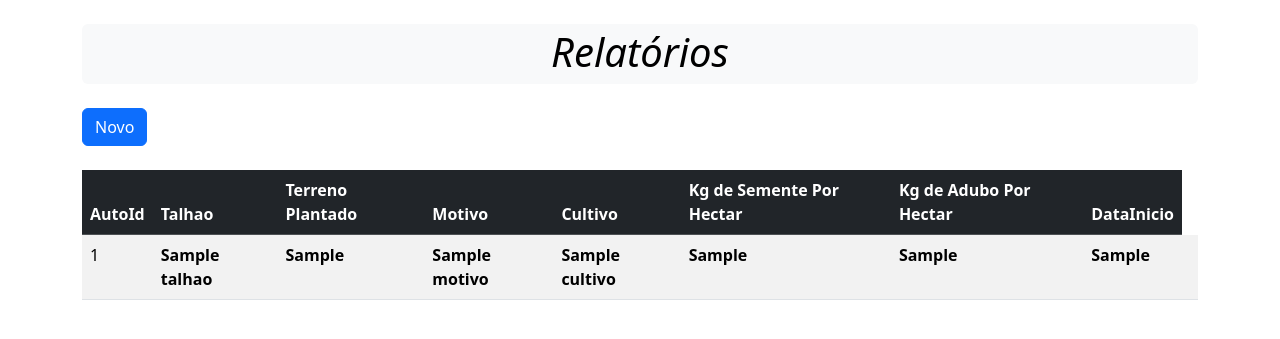
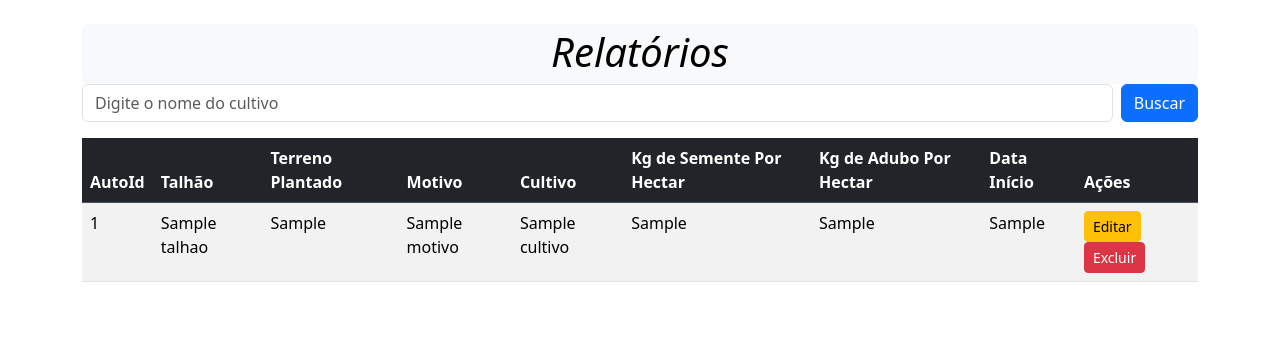
Before and after one commit to LorentzDiogo/farm-app, a Laravel app: template resources/views/relatorios/index.blade.php in a window 1280 px wide. Shown: the part 93-432 px from the top of the page. Run offline with Laravel 12, Linux system fonts and the light colour scheme; the template is opened without the code that fills it: most values are stand-ins (such as "Sample title", 1, 10 or a date in 2020).

Commit message:
Ajuste de Relatórios V1

```diff
--- a/resources/views/relatorios/index.blade.php
+++ b/resources/views/relatorios/index.blade.php
@@ -12,46 +12,54 @@
         <div class="badge bg-light text-black text-center" style="width: 100%; height: 60px">
             <h1><i>Relatórios</i></h1>
         </div>
-			<br>
-			<br>
 
-			<form action="/relatorios/cadastro" method="get">
-				<button type="submit" class="btn btn-primary">Novo</button>
+        <!-- Formulário de busca por cultivo -->
+        <form action="{{ route('relatorios') }}" method="GET" class="mb-3 d-flex">
+            <input type="text" name="cultivo" class="form-control me-2" placeholder="Digite o nome do cultivo">
+            <button type="submit" class="btn btn-primary">Buscar</button>
         </form>
-			<br>
 
         <table class="table table-striped table-hover" cellspacing="0" width="100%">
             <thead class="table-dark">
-              	<tr >
+                <tr>
                     <th>AutoId</th>
-					<th>Talhao</th>
+                    <th>Talhão</th>
                     <th>Terreno Plantado</th>
                     <th>Motivo</th>
                     <th>Cultivo</th>
                     <th>Kg de Semente Por Hectar</th>
                     <th>Kg de Adubo Por Hectar</th>
-					<th>DataInicio</th>
-
+                    <th>Data Início</th>
+                    <th>Ações</th>
+                </tr>
             </thead>
             <tbody>
+            @if (count($resultado) > 0)
                 @foreach($resultado as $x)
                     <tr>
                         <td scope="row">{{ $x->Autoid }}</td>
-					<th>{{ $x->Talhao }}</th>
-					<th>{{ $x->TerrenoPlantado }}</th>
-					<th>{{ $x->Motivo }}</th>
-					<th>{{ $x->Cultivo }}</th>
-					<th>{{ $x->Q_Semente_H }}</th>
-					<th>{{ $x->Q_Adubo_H }}</th>
-					<th>{{ $x->DataInicio }}</th>
-					<td >
-
+                        <td>{{ $x->Talhao }}</td>
+                        <td>{{ $x->TerrenoPlantado }}</td>
+                        <td>{{ $x->Motivo }}</td>
+                        <td>{{ $x->Cultivo }}</td>
+                        <td>{{ $x->Q_Semente_H }}</td>
+                        <td>{{ $x->Q_Adubo_H }}</td>
+                        <td>{{ $x->DataInicio }}</td>
+                        <td>
+                            <a href="/relatorios/editar/{{ $x->Autoid }}" class="btn btn-warning btn-sm">Editar</a>
+                            <a href="/relatorios/excluir/{{ $x->Autoid }}" class="btn btn-danger btn-sm" onclick="return confirm('Tem certeza que deseja excluir este relatório?');">Excluir</a>
                         </td>
                     </tr>
                 @endforeach
+            @else
+                <tr>
+                    <td colspan="9" class="text-center">Nenhum relatório encontrado.</td>
+                </tr>
+            @endif
             </tbody>
         </table>
+    </div>
 
-		</div>
+    <script src="./bootstrap/js/bootstrap.bundle.min.js"></script>
 </body>
 </html>
```
Also changed, not shown: app/Http/Controllers/RelatoriosController.php (+9 -6 lines), app/Models/RelatoriosBD.php (+15 -8 lines). Lines whose indentation alone changed are shown as unchanged.
